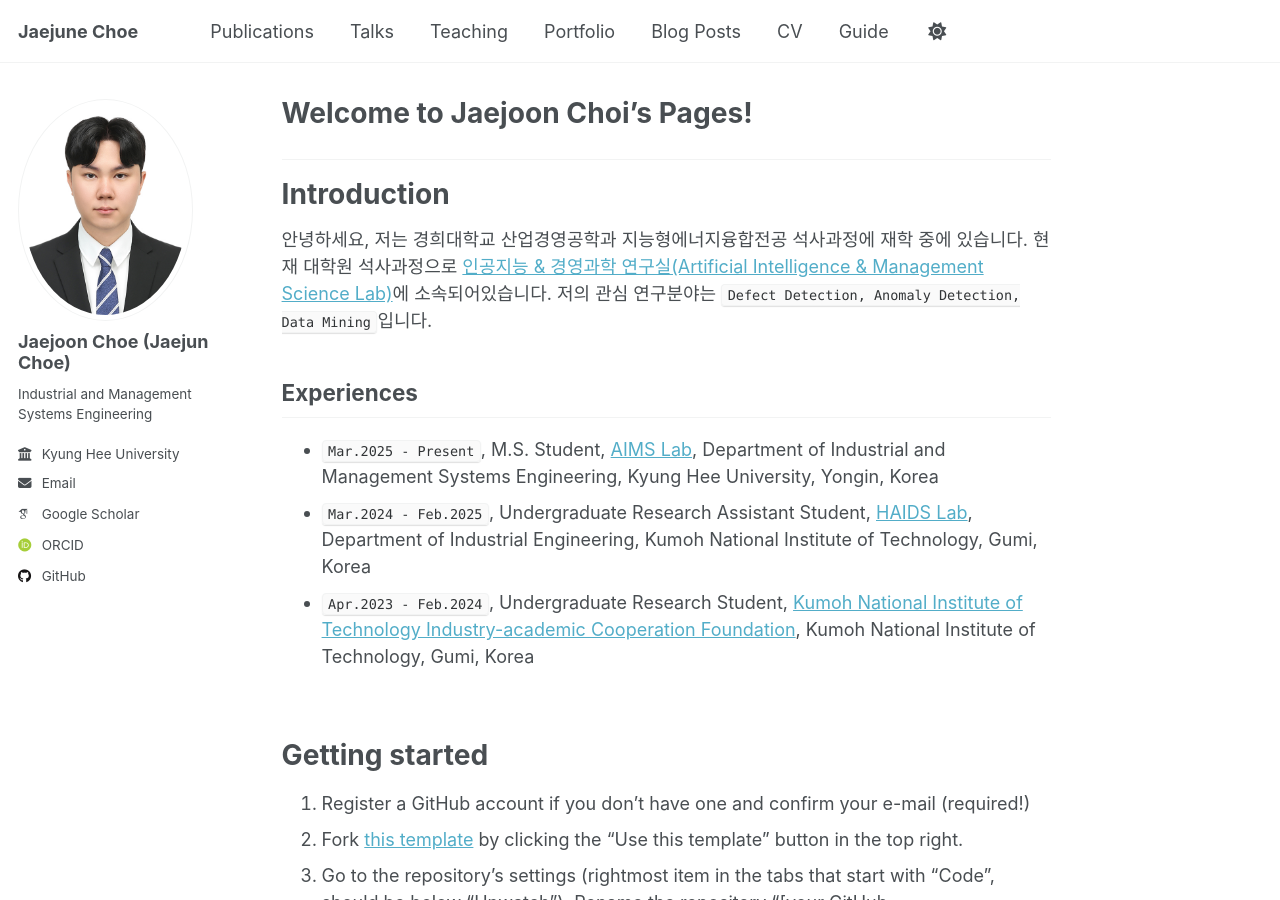
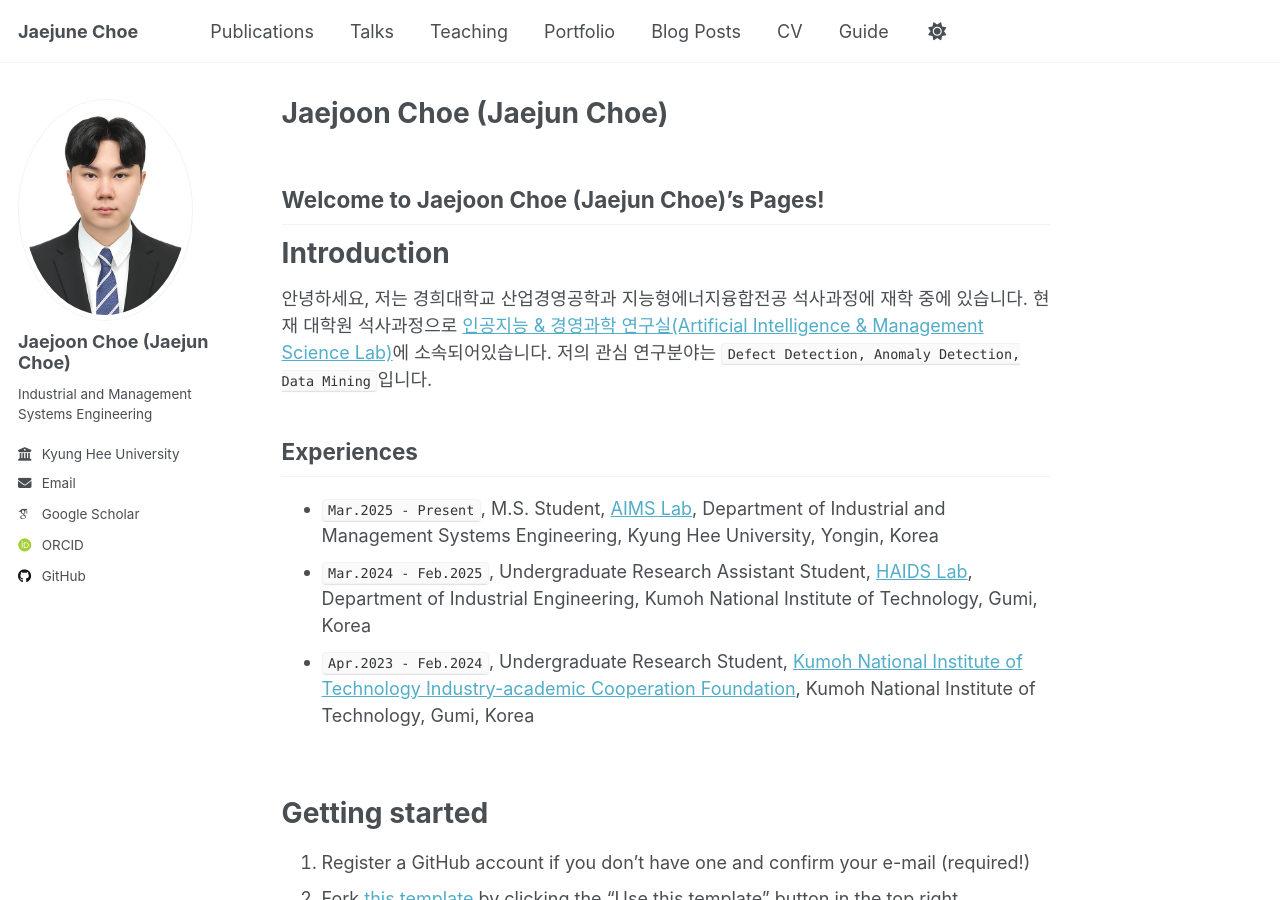
Before and after one commit to jaejunchoe/jaejunchoe.github.io, a Jekyll site: the page built from _pages/about.md, in a window 1280 px wide and 900 px high. Built offline with Jekyll 4.4.1, drawn with Linux system fonts in a browser that asks for light colours; some web fonts are replaced.

Commit message:
initial commit

```diff
--- a/_pages/about.md
+++ b/_pages/about.md
@@ -1,11 +1,13 @@
 ---
 permalink: /
-title: "Welcome to Jaejoon Choi's Pages!"
+title: "Jaejoon Choe (Jaejun Choe)"
 author_profile: true
 redirect_from:
   - /about/
   - /about.html
 ---
+
+Welcome to Jaejoon Choe (Jaejun Choe)'s Pages!
 -----
 
 Introduction
```
